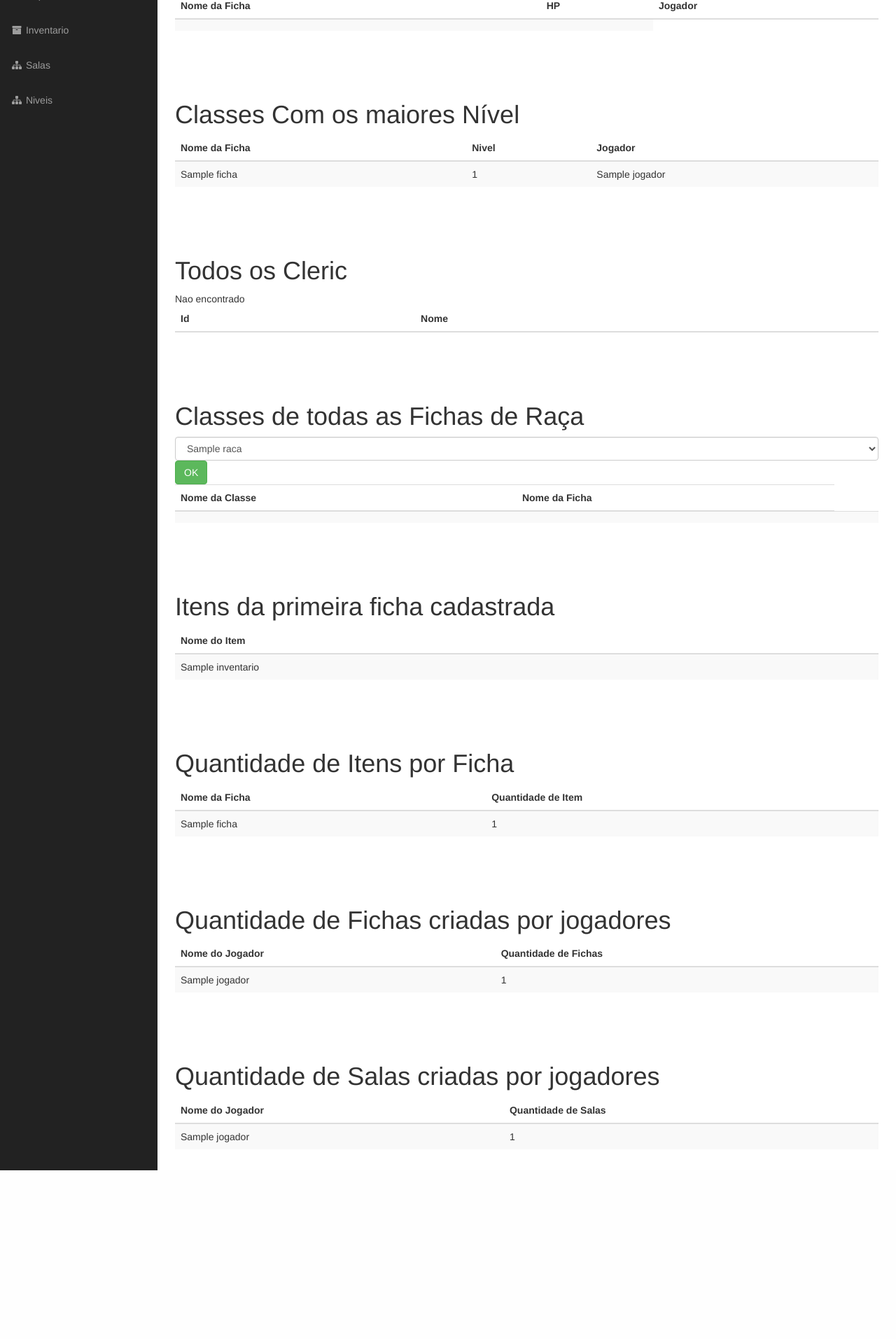
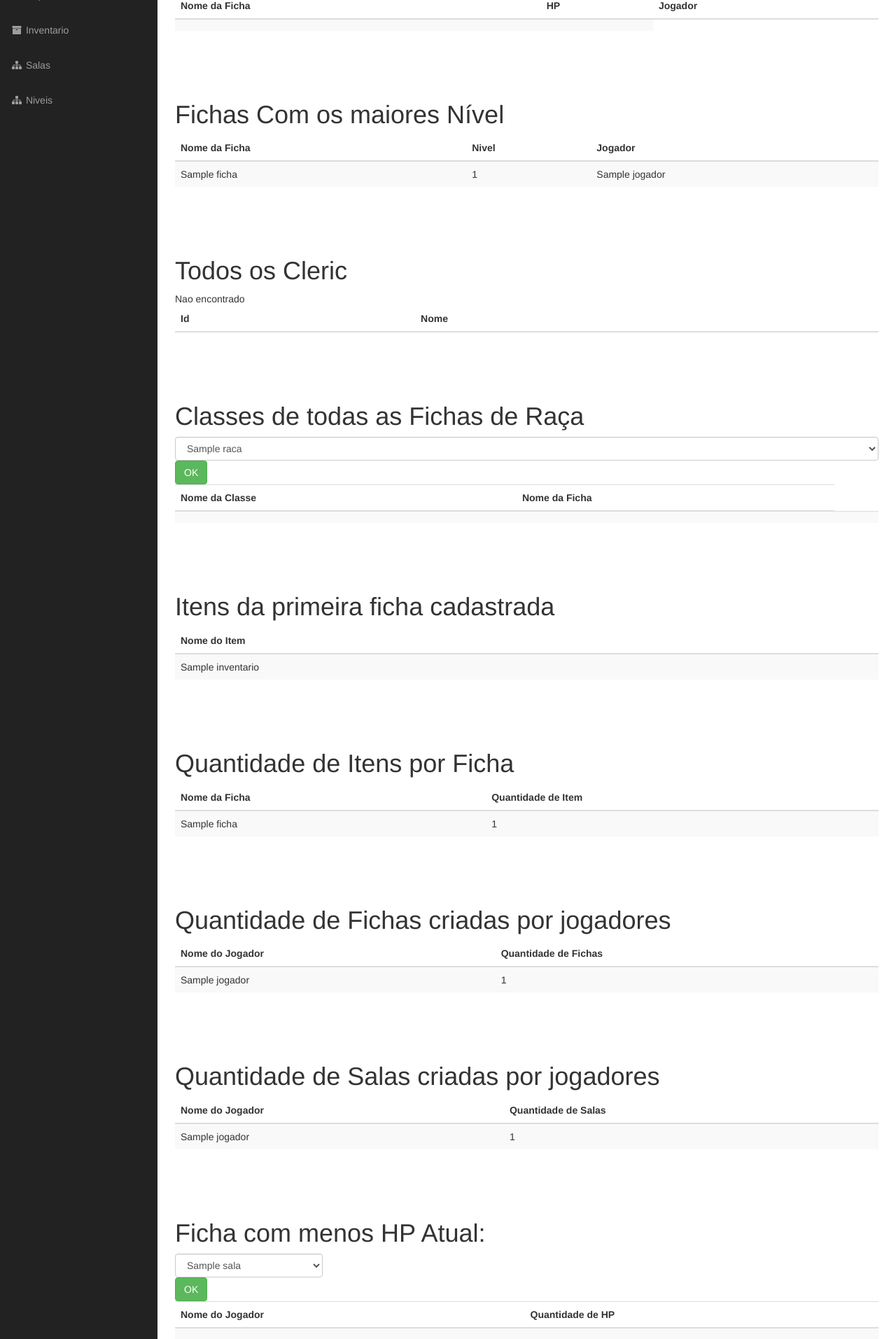
Before and after one commit to Jmallone/Caderneta, a PHP site: page /?site=sobre in a window 1280 px wide. Shown: the part 383-2296 px from the top of the page at 70% size. Before the commit the page ends 2055 px from the top, so only its background shows below. Run offline with PHP 8.4, Linux system fonts and the light colour scheme; tables that the repository leaves empty hold one stand-in row (values such as "Sample post"); grey boxes labelled with a size stand in for pictures from a placeholder-image service; lists and menus that the app fills with data are empty; some libraries are stand-ins or nearby versions.

Commit message:
bug fix 2

```diff
--- a/Caderneta/fichas.php
+++ b/Caderneta/fichas.php
@@ -44,7 +44,7 @@
             <?php
 
             $sql = "SELECT F.idFicha, F.nomeFicha,J.nomeJogador, C.nomeClasse, F.Level_idlevel
-FROM FICHA F, CLASSE C,JOGADOR J
+FROM ficha F, classe C,jogador J
 WHERE F.Classe_idClasse = C.idClasse
 AND J.idJogador = F.Jogador_idJogador ";
             $result = $conn->query($sql);
--- a/Caderneta/inventario.php
+++ b/Caderneta/inventario.php
@@ -29,7 +29,8 @@
           <tbody>
 
             <?php
-            $sql = "select distinct J.nomeJogador,F.idFicha,f.nomeFicha, J.idJogador from inventario I, Ficha F, jogador J
+            $sql = "select distinct J.nomeJogador,F.idFicha,F.nomeFicha, J.idJogador
+from inventario I, ficha F, jogador J
             where I.Ficha_idFicha = F.idFicha
             and F.Jogador_idJogador = J.idJogador";
             $result = $conn->query($sql);
@@ -53,7 +54,7 @@
                             <div id='collapse" . $row["idJogador"]."' class='panel-collapse collapse'>
                             ";
 
-                                $sql2 = "select I.NomeInventario, J.nomeJogador from inventario I, Ficha F, jogador J
+                                $sql2 = "select I.NomeInventario, J.nomeJogador from inventario I, ficha F, jogador J
                                     where I.Ficha_idFicha = F.idFicha
                                     and F.Jogador_idJogador = J.idJogador
                                     and J.idJogador = '" . $row["idJogador"]."' LIMIT 2 ";
--- a/Caderneta/salasView.php
+++ b/Caderneta/salasView.php
@@ -41,7 +41,7 @@
                   <div class="row">
                     <select class="form-control selectpicker" name="novoJogador">
                       <?php
-                      $sql = "SELECT  F.idFicha,J.nomeJogador, F.nomeFicha from ficha F, Jogador J
+                      $sql = "SELECT  F.idFicha,J.nomeJogador, F.nomeFicha from ficha F, jogador J
                       where F.Jogador_idJogador = J.idJogador and .F.idFicha not in(
                         select F.idFicha from ficha F, jogador J, sala S
                         where J.idJogador = F.Jogador_idJogador
--- a/Caderneta/sobre.php
+++ b/Caderneta/sobre.php
@@ -209,7 +209,7 @@
 </table>
 <br><br><br>
 <table class="table table-striped table-inverse">
-  <h1> Classes Com os maiores Nível </h1>
+  <h1> Fichas Com os maiores Nível </h1>
   <thead class="thead-inverse">
     <tr>
       <th>Nome da Ficha</th>
@@ -494,6 +494,160 @@
   </tbody>
 </table>
 
+
+
+<br><br><br>
+<table class="table table-striped table-inverse">
+  <h1>Ficha com menos HP Atual:</h1>
+
+
+  <form name="Cadastro" action="" method="GET">
+    <td><input style="display: none;" name="site" value='sobre'></td>
+    <td><input style="display: none;" name="op" value='3'></td>
+    <select class="form-control selectpicker" style="width: 21%;" name="sala">
+
+                      <?php
+                      $sql = "SELECT idSala, nomeSala from sala";
+                      $result = $conn->query($sql);
+
+                      if ($result->num_rows > 0) {
+                        // output data of each row
+                        while($row = $result->fetch_assoc()) {
+                          echo "
+                          <option value='" . $row["idSala"]."'>" . $row["nomeSala"]. "</option>";
+                            ///// ON DELETE SET NULL
+
+                        }
+                      } else {
+                        echo "0 results";
+                      }
+
+                      ?>
+
+
+
+
+                    </select>
+
+                    <input type="submit"  class="btn btn-success x" value="OK" href=""/>
+                  </form>
+
+
+
+
+    <thead class="thead-inverse">
+    <tr>
+      <th>Nome do Jogador</th>
+      <th>Quantidade de HP</th>
+    </tr>
+  </thead>
+  <tbody>
+
+    <?php
+
+
+    if(isset($_GET["op"]) && $_GET["op"] == 3){
+    $sql = "SELECT F.nomeFicha, F.vidaatualFicha from ficha F
+where F.Sala_idSala = '".$_GET["sala"]."'
+and F.vidaatualFicha in ( select MIN(F.vidaatualFicha) from ficha F)";
+    $result = $conn->query($sql);
+
+    if ($result->num_rows > 0) {
+      // output data of each row
+      while($row = $result->fetch_assoc()) {
+        echo "    <tr>
+              <td>".$row["nomeFicha"]."</td>
+              <td>".$row["vidaatualFicha"]."</td>
+            </tr>";
+
+      }
+    } else {
+      echo "Nao encontrado";
+    }
+  }
+
+    ?>
+
+  </tbody>
+</table>
+
+
+
+
+<br><br><br>
+<table class="table table-striped table-inverse">
+  <h1>Media do XP por Sala:</h1>
+
+
+  <form name="Cadastro" action="" method="GET">
+    <td><input style="display: none;" name="site" value='sobre'></td>
+    <td><input style="display: none;" name="op" value='4'></td>
+    <select class="form-control selectpicker" style="width: 21%;" name="sala">
+
+                      <?php
+                      $sql = "SELECT idSala, nomeSala from sala";
+                      $result = $conn->query($sql);
+
+                      if ($result->num_rows > 0) {
+                        // output data of each row
+                        while($row = $result->fetch_assoc()) {
+                          echo "
+                          <option value='" . $row["idSala"]."'>" . $row["nomeSala"]. "</option>";
+                            ///// ON DELETE SET NULL
+
+                        }
+                      } else {
+                        echo "0 results";
+                      }
+
+                      ?>
+
+
+
+
+                    </select>
+
+                    <input type="submit"  class="btn btn-success x" value="OK" href=""/>
+                  </form>
+
+
+
+
+    <thead class="thead-inverse">
+    <tr>
+      <th>Media</th>
+    </tr>
+  </thead>
+  <tbody>
+
+    <?php
+
+
+    if(isset($_GET["op"]) && $_GET["op"] == 4){
+    $sql = "select AVG(F.xpFicha) from sala S, ficha F
+where F.Sala_idSala = '".$_GET["sala"]."'";
+    $result = $conn->query($sql);
+
+    if ($result->num_rows > 0) {
+      // output data of each row
+      while($row = $result->fetch_assoc()) {
+        echo "    <tr>
+              <td>".$row["AVG(F.xpFicha)"]."</td>
+            </tr>";
+
+      }
+    } else {
+      echo "Nao encontrado";
+    }
+  }
+
+    ?>
+
+  </tbody>
+</table>
+
+
+
 <!-- /.row -->
 
             </div>
```
